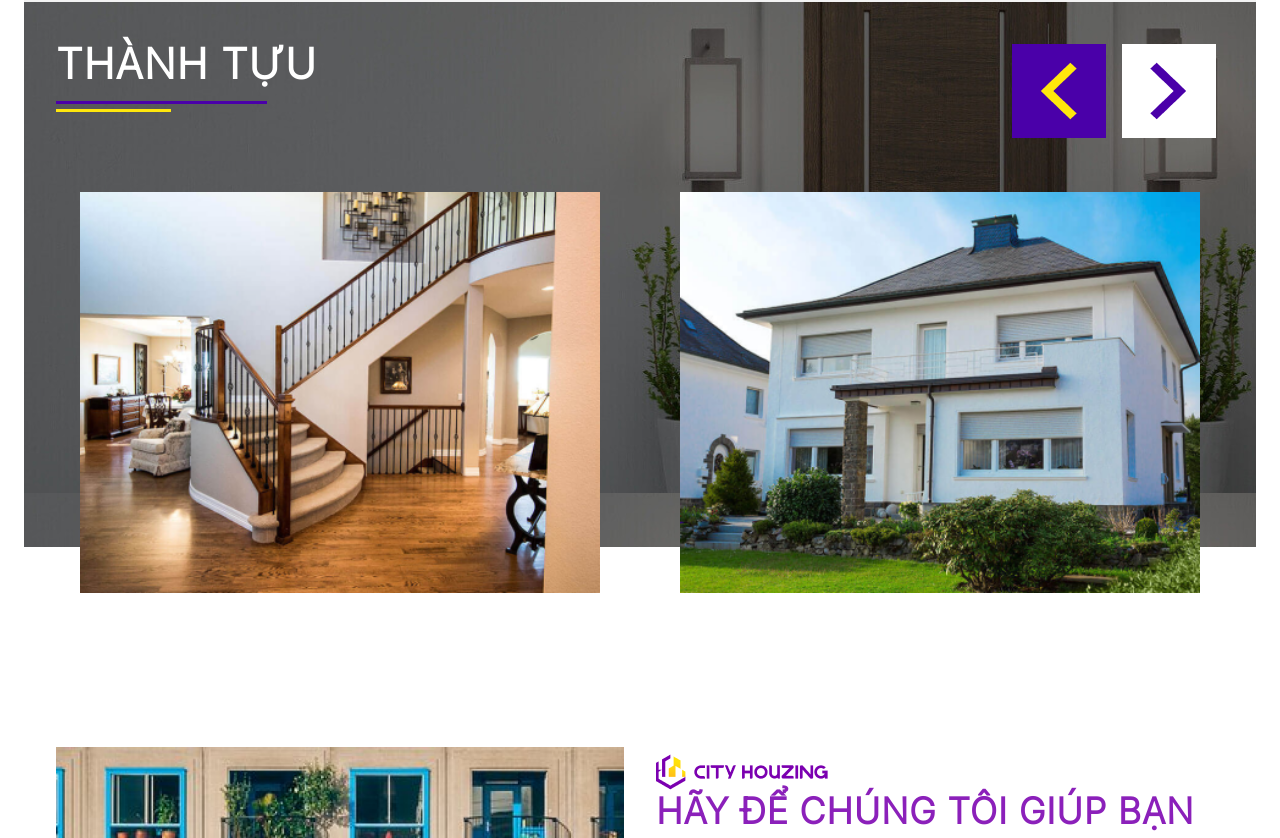
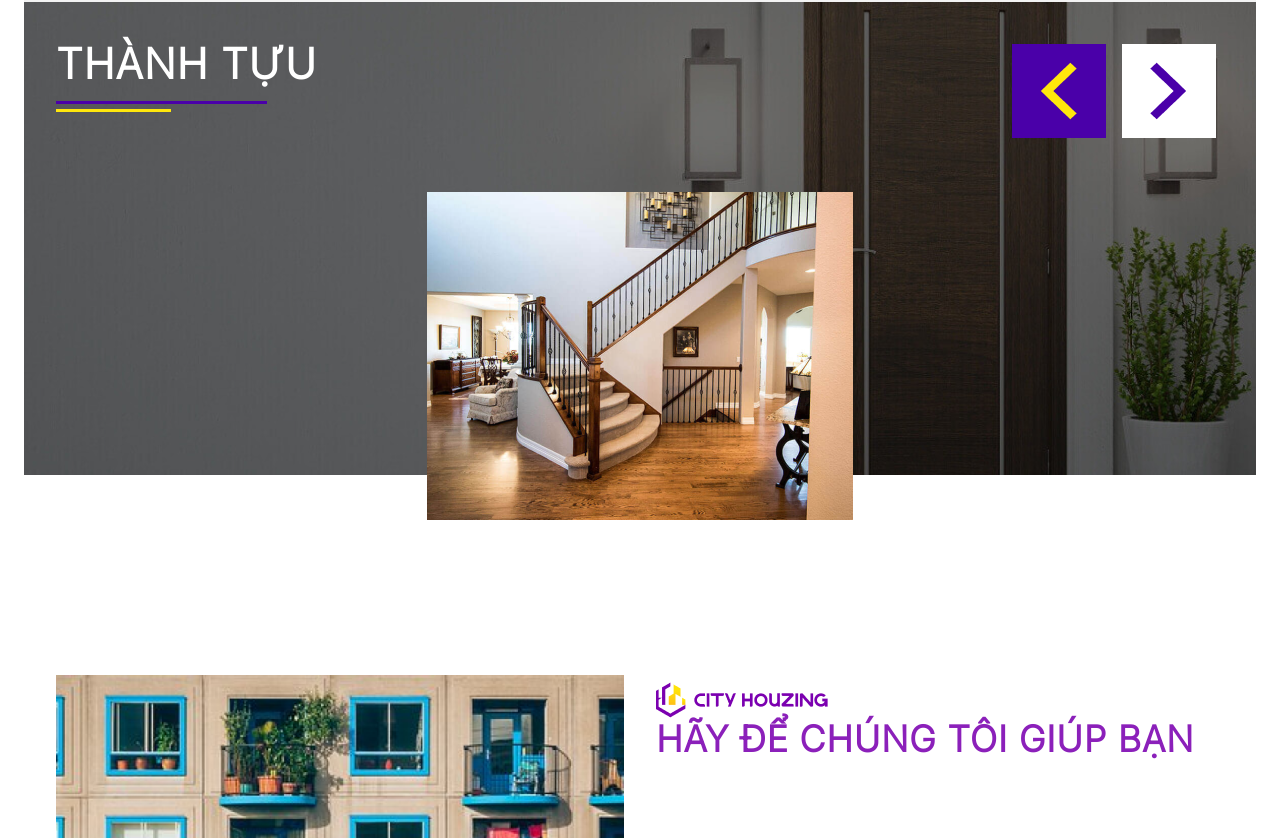
Before and after one commit to DuTran7/CityHouzing, a Next.js app: page / in a window 1280 px wide. Shown: the part 3631-4469 px from the top of the page. Built offline with nearby package versions, Linux system fonts and the light colour scheme.

Commit message:
[implement]: reponsive component achivement

```diff
--- a/src/components/home/achievements/Achievement.js
+++ b/src/components/home/achievements/Achievement.js
@@ -1,45 +1,65 @@
-import React, { useState } from 'react';
+import React, { useEffect, useState } from 'react';
 import Carousel from 'react-material-ui-carousel';
 import { Button, Box, Typography, Divider } from '@mui/material';
 import { theme } from 'theme';
 import { useStyles } from './styles';
+import styles from './achivement.module.css';
 
 function Achievement() {
   const classes = useStyles();
   const [currentIndexCarousel, setCurrentIndexCarousel] = useState(1);
-  const [first, setfirst] = useState([
-    {
-      img: ['/home/news.png', '/home/news-2nd.png'],
-    },
-    {
-      img: ['/home/news-2nd.png', '/home/news.png'],
-    },
+  const [windowWidth, setWindowWidth] = useState(null);
+  const [listImages, setListImage] = useState([
+    ['/home/news.png'],
+    ['/home/news-2nd.png'],
+    ['/home/news.png'],
+    ['/home/news-2nd.png'],
   ]);
 
   const handleClick = (operator) => {
-    console.log('click', currentIndexCarousel);
     switch (operator) {
       case 'next':
-        if (currentIndexCarousel >= first.length - 1) {
-          console.log('>=');
+        if (currentIndexCarousel >= listImages.length - 1) {
           setCurrentIndexCarousel(0);
         } else {
-          console.log('else');
           setCurrentIndexCarousel(currentIndexCarousel + 1);
         }
         break;
 
       default:
         if (currentIndexCarousel <= 0) {
-          console.log('>=');
-          setCurrentIndexCarousel(first.length - 1);
+          setCurrentIndexCarousel(listImages.length - 1);
         } else {
-          console.log('else');
           setCurrentIndexCarousel(currentIndexCarousel - 1);
         }
     }
-    console.log('click', currentIndexCarousel);
   };
+
+  function handleWindowSizeChange() {
+    setWindowWidth(window.innerWidth);
+  }
+
+  useEffect(() => {
+    window.addEventListener('resize', handleWindowSizeChange);
+    return () => {
+      window.removeEventListener('resize', handleWindowSizeChange);
+    };
+  }, []);
+  useEffect(() => {
+    const newListImages = [];
+    if (windowWidth < 1339) {
+      listImages.flat(Infinity).forEach((image) => {
+        newListImages.push([image]);
+      });
+    } else {
+      listImages.flat(Infinity).forEach((image, index) => {
+        if (index % 2) {
+          newListImages.push([listImages[index - 1], image]);
+        }
+      });
+    }
+    setListImage(newListImages);
+  }, [windowWidth]);
 
   return (
     <Box
@@ -51,15 +71,8 @@ function Achievement() {
         marginBottom: '50px',
       }}
     >
-      <Box
-        sx={{
-          display: 'flex',
-          flexDirection: 'row',
-          justifyContent: 'space-between',
-          margin: '0 2rem',
-        }}
-      >
-        <Box>
+      <Box className={styles['header-carousel']}>
+        <Box className={styles['header-carousel-left']}>
           <Typography
             sx={{
               textTransform: 'uppercase',
@@ -68,7 +81,6 @@ function Achievement() {
               lineHeight: '3.188rem',
               marginBottom: '0.75rem',
             }}
-            // style={{ color: theme.palette.common.black }}
           >
             Thành tựu
           </Typography>
@@ -108,29 +120,25 @@ function Achievement() {
       <Carousel
         sx={{
           overflow: 'visible',
-           top: '3rem'
+          top: '3rem',
         }}
-        // className={classes.carouselBox}
         autoPlay={false}
         index={currentIndexCarousel}
         animation="fade"
         indicators={false}
-        next={() => {
-          console.log('next');
-        }}
-        prev={() => {
-          console.log('prev');
-        }}
       >
-        {first.map((item, i) => (
+        {listImages.map((images, i) => (
           <Box className="box-carousel" sx={{}} key={i}>
             <Box sx={{ textAlign: 'center' }}>
-              <img
-                style={{ marginRight: '5rem', width: '520px' }}
-                alt="test"
-                src={item.img[0]}
-              />
-              <img alt="test" src={item.img[1]} style={{ width: '520px' }} />
+              {images.map((image) => (
+                <img
+                  key={Math.ceil(Math.random() * 99999999999)}
+                  style={{ marginRight: '5rem', width: '520px' }}
+                  alt="Achivement"
+                  src={image}
+                  className={styles['achivement-image']}
+                />
+              ))}
             </Box>
           </Box>
         ))}
--- /dev/null
+++ b/src/components/home/achievements/achivement.module.css
@@ -0,0 +1,32 @@
+.header-carousel {
+  display: flex;
+  flex-direction: row;
+  justify-content: space-between;
+  margin: 0 2rem;
+}
+
+.header-carousel-left {
+  text-transform: uppercase;
+  font-size: 2.625rem;
+  font-weight: 600;
+  line-height: 3.188rem;
+  margin-bottom: 0.75rem;
+}
+
+/* image */
+@media only screen and (max-width: 1339px) {
+  .achivement-image {
+    width: auto !important;
+    margin: 0 !important;
+  }
+}
+
+@media only screen and (max-width: 767px) {
+  .header-carousel {
+    flex-direction: column;
+    align-items: center;
+  }
+  .header-carousel-left {
+    margin-bottom: 1rem;
+  }
+}
--- a/src/components/home/topic/HomeTopic.module.css
+++ b/src/components/home/topic/HomeTopic.module.css
@@ -80,6 +80,7 @@
   }
   .left-info {
     width: 100%;
+    margin: 4%;
   }
   .right-image {
     display: none;
@@ -88,14 +89,14 @@
     /* font-weight: 600;
     font-size: 1rem;
     line-height: 1.313rem;*/
-    margin-bottom: 0;
+    margin-bottom: 0.75rem;
   }
 
   .content {
     /* font-weight: 600;
     font-size: 3.875rem;
     line-height: 4.75rem; */
-    margin-bottom: 0;
+    margin-bottom: 1.85rem;
     color: white;
     text-shadow: 2px 0 #000, -2px 0 #000, 0 2px #000, 0 -2px #000, 1px 1px #000,
       -1px -1px #000, 1px -1px #000, -1px 1px #000;
@@ -107,7 +108,7 @@
     line-height: 1.5rem;
     border-left: 0.063rem solid black;
     padding-left: 1rem;*/
-    margin-bottom: 0;
+    margin-bottom: 1.5rem;
     color: white;
     text-shadow: 2px 0 #000, -2px 0 #000, 0 2px #000, 0 -2px #000, 1px 1px #000,
       -1px -1px #000, 1px -1px #000, -1px 1px #000;
```
